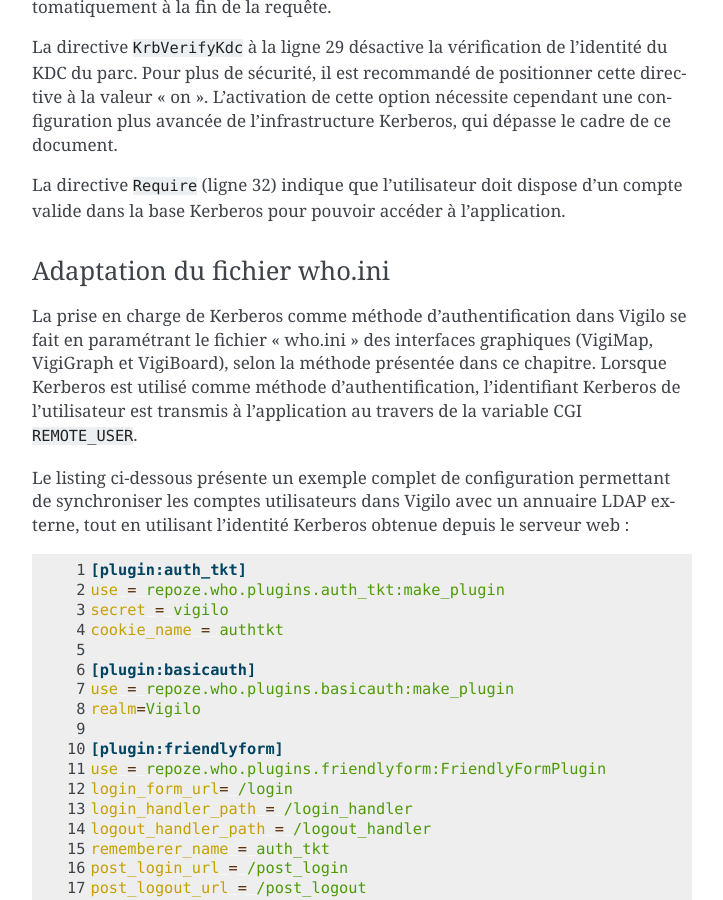
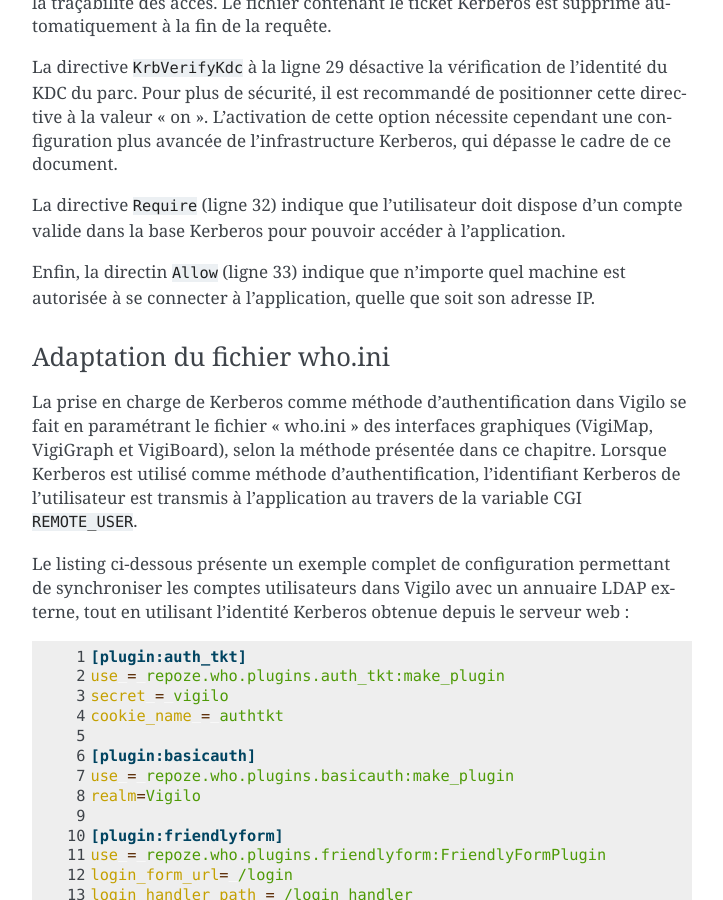
Before and after one commit to vigilo/turbogears, a Sphinx documentation site: the page built from doc/auth.rst, in a window 1280 px wide and 900 px high, scrolled down 7646 px. Shown: the whole window, without its empty margins (388-1111 px from the left). Built offline with Sphinx 7.4.7, drawn with Linux system fonts in a browser that asks for light colours; the version number is read from the project's files by our own code; some of the changed text lies outside the part shown.

Commit message:
Corrections mineures doc sur ACLs.
Change-Id: Iaab2b28f21186115014cc60b7afe0119be9f8f46
Reviewed-on: https://vigilo-dev.si.c-s.fr/review/424
Tested-by: Build system <qa@vigilo-dev.si.c-s.fr>
Reviewed-by: Francois POIROTTE <francois.poirotte@c-s.fr>

```diff
--- a/doc/auth.rst
+++ b/doc/auth.rst
@@ -307,6 +307,7 @@
 
             Order allow,deny
             Require valid-user
+            Allow from all
         </Location>
     </IfModule>
 
@@ -371,6 +372,9 @@
 
 La directive ``Require`` (ligne 32) indique que l'utilisateur doit dispose
 d'un compte valide dans la base Kerberos pour pouvoir accéder à l'application.
+
+Enfin, la directin ``Allow`` (ligne 33) indique que n'importe quel machine
+est autorisée à se connecter à l'application, quelle que soit son adresse IP.
 
 Adaptation du fichier who.ini
 -----------------------------
```
Also changed, not shown: other parts of doc/auth.rst (+1 -1 lines).
